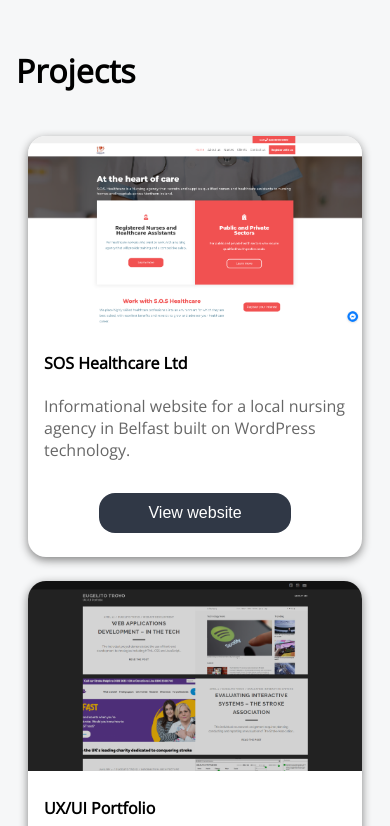
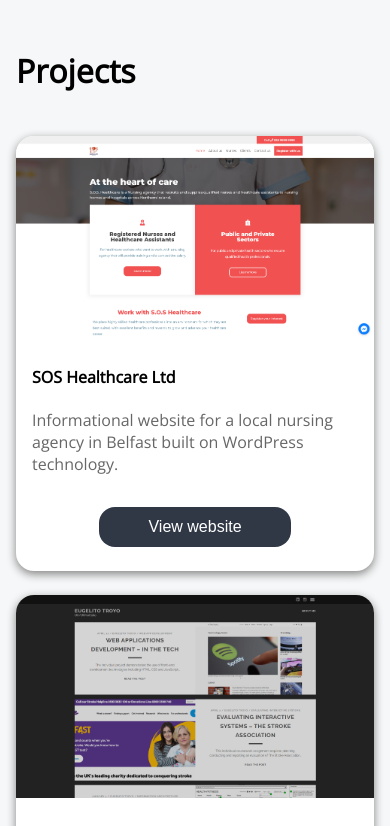
Before and after one commit to eugelito/eugelito, a React (Create React App) app: page / in a window 390 px wide. Shown: the part 940-1766 px from the top of the page. Built offline with nearby package versions, Linux system fonts and the light colour scheme.

Commit message:
Footer sticky update projects left and right margin on mobile

```diff
--- a/src/App.scss
+++ b/src/App.scss
@@ -49,7 +49,7 @@
 }
 
 .container {
-  height: 100vh;
+  min-height: calc(100vh - 85px);
   margin: 1rem;
   display: flex;
   flex-wrap: wrap;
--- a/src/components/Projects.scss
+++ b/src/components/Projects.scss
@@ -86,6 +86,7 @@
   .projects--content {
     flex-grow: 1;
     width: 100%;
+    margin: 12px 0;
   }
 
   .content--projects__img {
```
